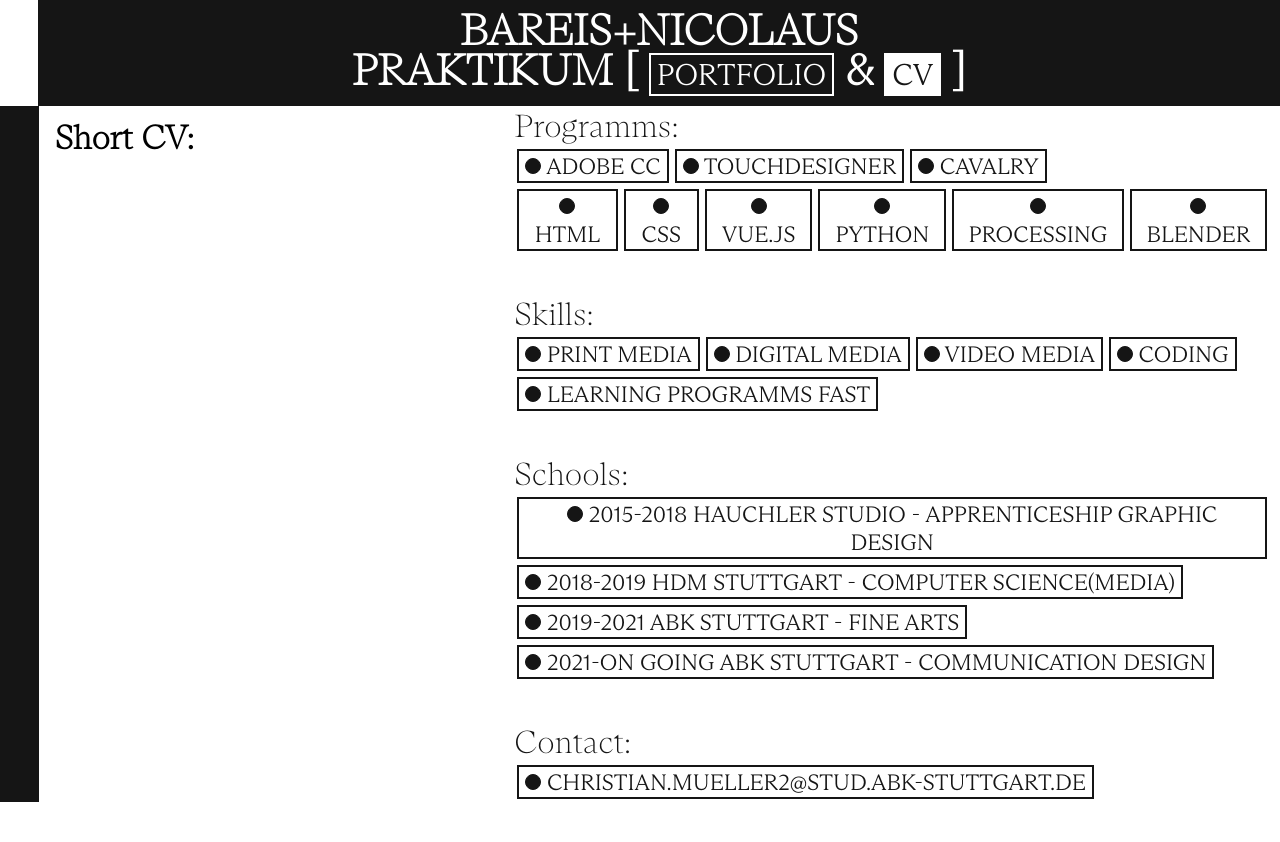
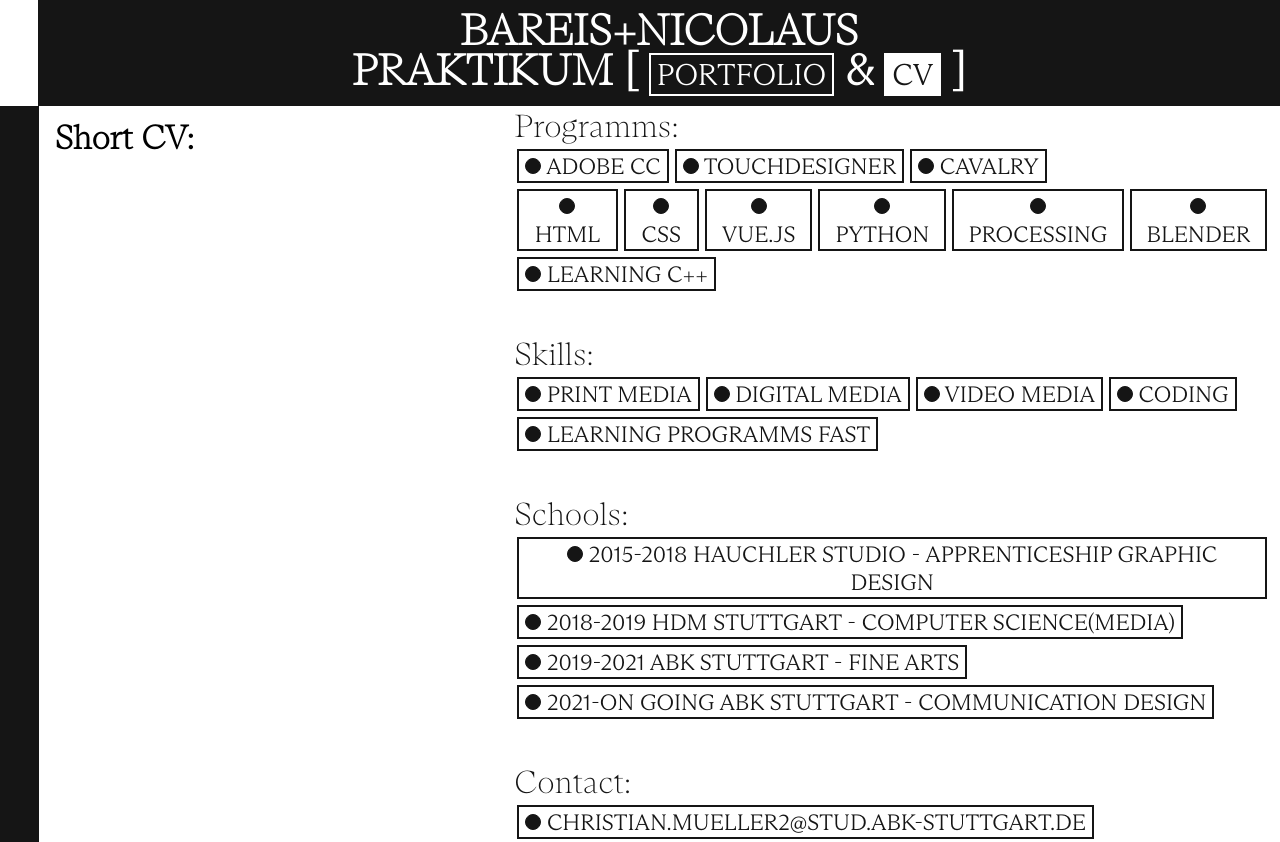
Before and after one commit to hashtagasp/hashtagasp.github.io, a Vue app: page / in a window 1280 px wide. Both pictures are taken after a click on the button "CV". Before the commit the page ends 802 px from the top, so only its background shows below. Built offline with nearby package versions, Linux system fonts and the light colour scheme.

Commit message:
learning c++

```diff
--- a/src/App.vue
+++ b/src/App.vue
@@ -86,6 +86,9 @@ const showVita= ref(true)
               <button class="contentBtn-White"><span class="dot-White"></span> PYTHON</button>
               <button class="contentBtn-White"><span class="dot-White"></span> PROCESSING</button>
               <button class="contentBtn-White"><span class="dot-White"></span> BLENDER</button>
+            </div>
+            <div class="contentP-Btn-Contri">
+              <button class="contentBtn-White"><span class="dot-White"></span> LEARNING C++</button>
             </div>
 
             <div class="contentP-Btn-Contri">
```
